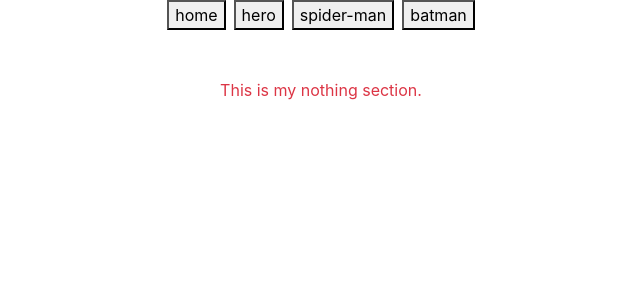
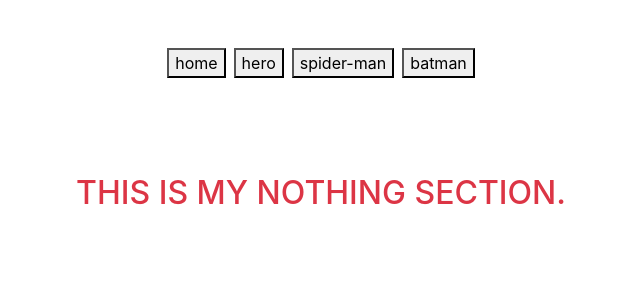
Before and after one commit to itzkunal01/practice-23-03-2024, a React (Create React App) app: page / in a window 1280 px wide. Shown: the top 300 px of the page, without its empty margins (319-959 px from the left). Built offline with nearby package versions, Linux system fonts and the light colour scheme.

Commit message:
updating code

```diff
--- a/public/index.html
+++ b/public/index.html
@@ -10,28 +10,14 @@
       content="Web site created using create-react-app"
     />
     <link rel="apple-touch-icon" href="%PUBLIC_URL%/logo192.png" />
-    <!--
-      manifest.json provides metadata used when your web app is installed on a
-      user's mobile device or desktop. See https://developers.google.com/web/fundamentals/web-app-manifest/
-    -->
     <link rel="manifest" href="%PUBLIC_URL%/manifest.json" />
-    <!--
-      Notice the use of %PUBLIC_URL% in the tags above.
-      It will be replaced with the URL of the `public` folder during the build.
-      Only files inside the `public` folder can be referenced from the HTML.
-
-      Unlike "/favicon.ico" or "favicon.ico", "%PUBLIC_URL%/favicon.ico" will
-      work correctly both with client-side routing and a non-root public URL.
-      Learn how to configure a non-root public URL by running `npm run build`.
-    -->
-    <title>My App</title>
+    <title>My Practice React</title>
     <link
       href="https://cdn.jsdelivr.net/npm/bootstrap@5.3.3/dist/css/bootstrap.min.css"
       rel="stylesheet"
       integrity="sha384-QWTKZyjpPEjISv5WaRU9OFeRpok6YctnYmDr5pNlyT2bRjXh0JMhjY6hW+ALEwIH"
       crossorigin="anonymous"
     />
-
     <script
       src="https://cdn.jsdelivr.net/npm/@popperjs/core@2.11.8/dist/umd/popper.min.js"
       integrity="sha384-I7E8VVD/ismYTF4hNIPjVp/Zjvgyol6VFvRkX/vR+Vc4jQkC+hVqc2pM8ODewa9r"
@@ -41,15 +27,5 @@
   <body>
     <noscript>You need to enable JavaScript to run this app.</noscript>
     <div id="root"></div>
-    <!--
-      This HTML file is a template.
-      If you open it directly in the browser, you will see an empty page.
-
-      You can add webfonts, meta tags, or analytics to this file.
-      The build step will place the bundled scripts into the <body> tag.
-
-      To begin the development, run `npm start` or `yarn start`.
-      To create a production bundle, use `npm run build` or `yarn build`.
-    -->
   </body>
 </html>
--- a/src/components/Main.jsx
+++ b/src/components/Main.jsx
@@ -3,8 +3,8 @@ import React from "react";
 const Main = ({ name }) => {
   return (
     <>
-      <div className="text-center p-5 text-danger">
-        This is my {name} section.
+      <div className="text-center p-5 text-danger text-uppercase">
+        <h2>This is my {name} section.</h2>
       </div>
     </>
   );
--- a/src/components/Navbar.jsx
+++ b/src/components/Navbar.jsx
@@ -4,7 +4,7 @@ const Navbar = ({ updateMyFunction }) => {
   const data = ["home", "hero", "spider-man", "batman"];
   return (
     <>
-      <div className="d-flex align-items-center justify-content-center gap-2">
+      <div className="d-flex align-items-center justify-content-center gap-2 py-5">
         {data.map((obj, index) => (
           <button key={index} onClick={() => updateMyFunction(obj)}>
             {obj}
```
